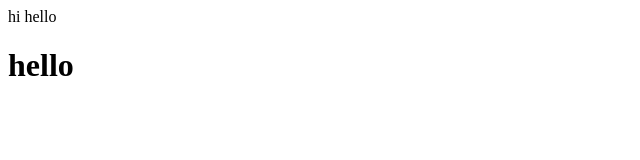
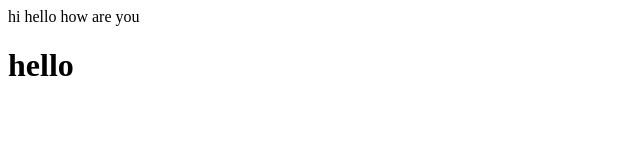
Before and after one commit to Gokulan1998/practice-html-task, a plain HTML site: page gokul1.html in a window 1280 px wide. Shown: the full height of the page, 0-640 px from the left. Drawn offline with Linux system fonts and the light colour scheme.

Commit message:
fifth commit

```diff
--- a/gokul1.html
+++ b/gokul1.html
@@ -4,7 +4,7 @@
 <title>My home page</title>
 </head>
 <body>
-    <p> hi hello </p>
+    <p> hi hello how are you </p>
     <h1> hello </h1>
 </body>
 
```
